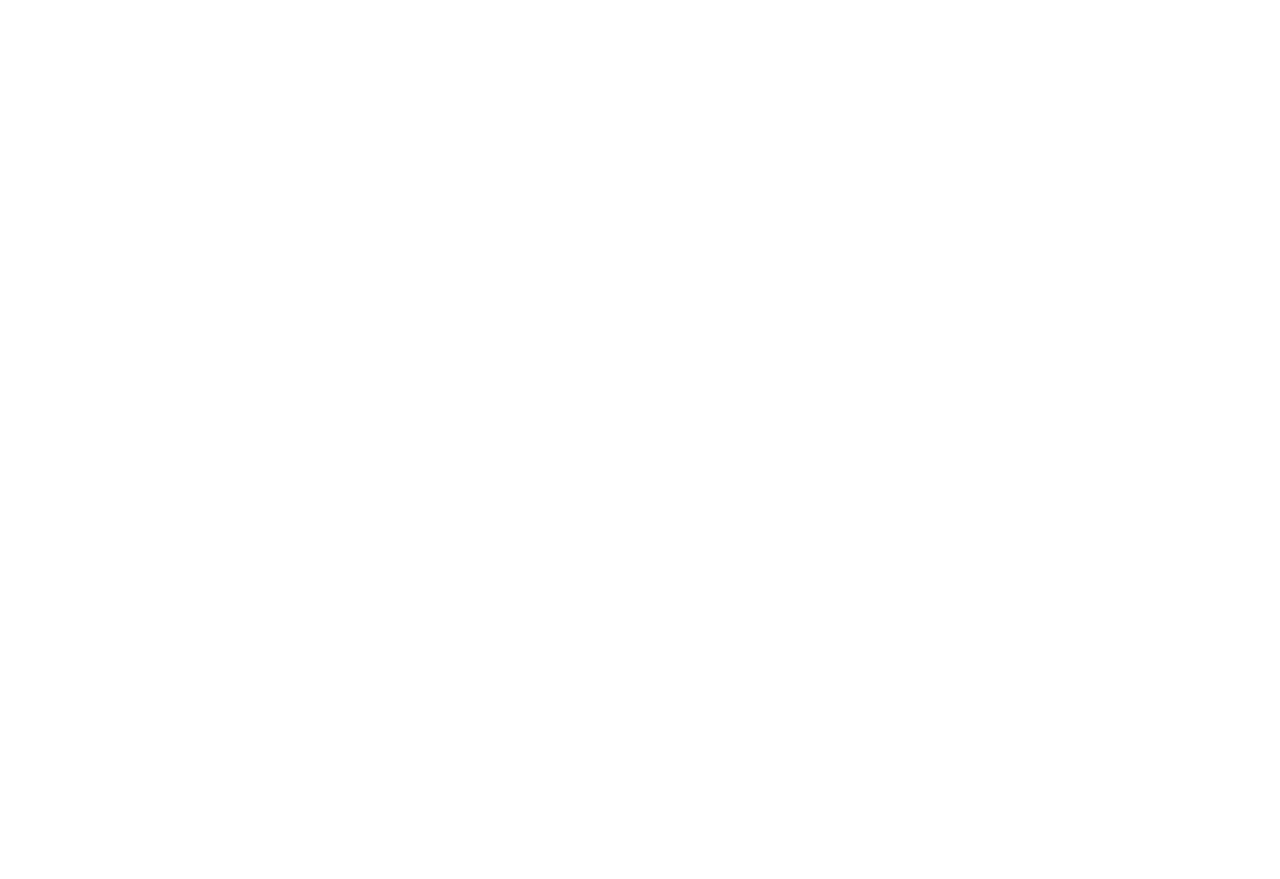
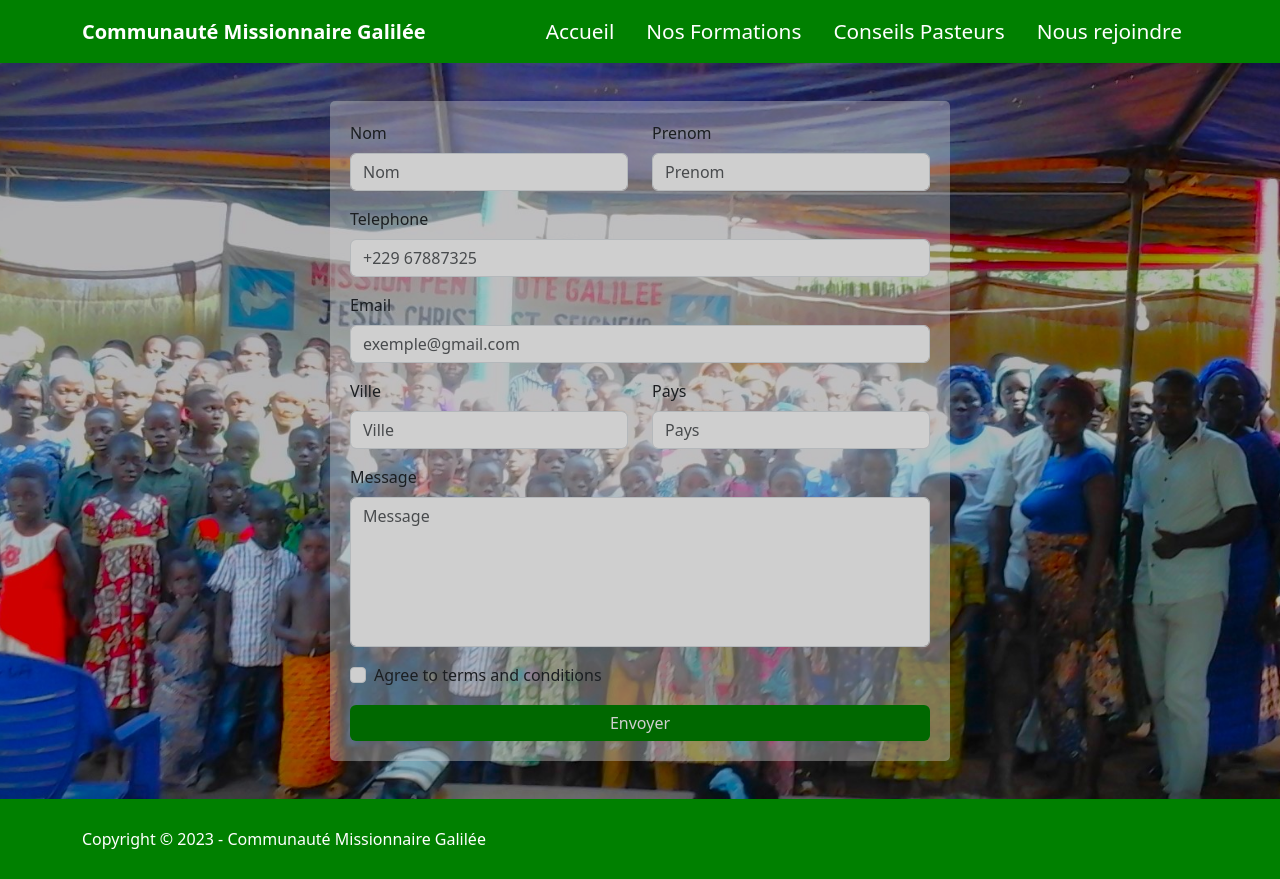
Before and after one commit to Charlot-DEDJINOU/Communaute-Missionnaire-Galilee, a React app: page /joindre in a window 1280 px wide. Before the commit this address had no page. Before the commit the page ends 800 px from the top, so only its background shows below. Built offline with nearby package versions, Linux system fonts and the light colour scheme.

Commit message:
add page joindre

```diff
--- a/src/components/App.js
+++ b/src/components/App.js
@@ -1,6 +1,7 @@
 import React from 'react';
 import { BrowserRouter as Router , Route , Routes } from 'react-router-dom';
 import CommunautaireHome from "./communautaireMissionnaireGalileen/views/CommunautaireHome"
+import JoindreView from './communautaireMissionnaireGalileen/views/JoindreView';
 
 function App() {
   return (
@@ -8,6 +9,7 @@ function App() {
         <Router>
           <Routes>
               <Route path='/' element={<CommunautaireHome />} />
+              <Route path='/joindre' element={<JoindreView />} />
           </Routes>
         </Router>
     </React.StrictMode>
--- /dev/null
+++ b/src/components/communautaireMissionnaireGalileen/header/header.css
@@ -0,0 +1,25 @@
+.logo {
+    font-weight: 700;
+    font-size: 20px;
+    color: white;
+}
+
+.logo:hover , .link:hover{
+    cursor: pointer;
+    color: black;
+}
+
+/* Média query pour les écrans plus petits */
+@media only screen and (max-width: 500px) {
+    .logo {
+        font-size: 12px;
+        text-align: center;
+    }
+}
+
+/* Média query pour les écrans moyens */
+@media only screen and (max-width: 992px) {
+    .logo {
+        font-size: 15px;
+    }
+}
--- a/src/components/communautaireMissionnaireGalileen/header/header.js
+++ b/src/components/communautaireMissionnaireGalileen/header/header.js
@@ -2,16 +2,17 @@ import Container from 'react-bootstrap/Container';
 import Nav from 'react-bootstrap/Nav';
 import Navbar from 'react-bootstrap/Navbar';
 import { NavLink } from 'react-router-dom';
+import "./header.css"
 
 function Header() {
 
-  const active = "text-white text-decoration-none fw-medium"
+  const active = "text-white text-decoration-none fw-medium link"
   const size = { fontSize: "1.3em" }
 
   return (
     <Navbar collapseOnSelect expand="lg" style={{ backgroundColor: "green" , minheight : "70px"}}>
       <Container>
-        <Navbar.Brand className={active} style={size}>Communauté Missionnaire Galilée</Navbar.Brand>
+        <Navbar.Brand className='logo'>Communauté Missionnaire Galilée</Navbar.Brand>
         <Navbar.Toggle aria-controls="responsive-navbar-nav" />
         <Navbar.Collapse id="responsive-navbar-nav">
           <Nav className="me-auto"></Nav>
@@ -26,7 +27,7 @@ function Header() {
                 <NavLink to="" className={active} style={size}>Conseils Pasteurs</NavLink>
             </Nav.Item>
             <Nav.Item className="mx-3 my-2">
-                <NavLink to="" className={active} style={size}>Nous rejoindre</NavLink>
+                <NavLink to="/joindre" className={active} style={size}>Nous rejoindre</NavLink>
             </Nav.Item>
           </Nav>
         </Navbar.Collapse>
--- /dev/null
+++ b/src/components/communautaireMissionnaireGalileen/joindre/Joindre.js
@@ -0,0 +1,99 @@
+import { useState } from 'react';
+import Button from 'react-bootstrap/Button';
+import Col from 'react-bootstrap/Col';
+import Form from 'react-bootstrap/Form';
+import Row from 'react-bootstrap/Row';
+import "./joindre.css"
+
+function Joindre() {
+  const [validated, setValidated] = useState(false);
+
+  const handleSubmit = (event) => {
+    const form = event.currentTarget;
+    if (form.checkValidity() === false) {
+      event.preventDefault();
+      event.stopPropagation();
+    }
+
+    setValidated(true);
+  };
+
+  return (
+    <section className='joindre'>
+      <Form noValidate validated={validated} onSubmit={handleSubmit} className='joindre-form'>
+      <Row className="mb-3">
+        <Form.Group as={Col} md="6" controlId="validationCustom01">
+          <Form.Label>Nom</Form.Label>
+          <Form.Control
+            required
+            type="text"
+            placeholder="Nom"
+          />
+          <Form.Control.Feedback className='fw-bold'>Correct !</Form.Control.Feedback>
+        </Form.Group>
+        <Form.Group as={Col} md="6" controlId="validationCustom02">
+          <Form.Label>Prenom</Form.Label>
+          <Form.Control
+            required
+            type="text"
+            placeholder="Prenom"
+          />
+          <Form.Control.Feedback className='fw-bold'>Correct !</Form.Control.Feedback>
+        </Form.Group>
+      </Row>
+      <Form.Group as={Col} md="12" className="mb-3" controlId="validationCustom03">
+        <Form.Label>Telephone</Form.Label>
+        <Form.Control type="number" placeholder="+229 67887325" required />
+        <Form.Control.Feedback type="invalid" className='fw-bold'>
+          Please provide a valid Telephone.
+        </Form.Control.Feedback>
+      </Form.Group>
+      <Form.Group as={Col} md="12" className="mb-3" controlId="validationCustom04">
+        <Form.Label>Email</Form.Label>
+        <Form.Control type="email" placeholder="exemple@gmail.com" required />
+        <Form.Control.Feedback type="invalid" className='fw-bold'>
+          Please provide a valid Email.
+        </Form.Control.Feedback>
+      </Form.Group>
+      <Row className="mb-3">
+        <Form.Group as={Col} md="6" controlId="validationCustom05">
+          <Form.Label>Ville</Form.Label>
+          <Form.Control
+            required
+            type="text"
+            placeholder="Ville"
+          />
+          <Form.Control.Feedback className='fw-bold'>Correct !</Form.Control.Feedback>
+        </Form.Group>
+        <Form.Group as={Col} md="6" controlId="validationCustom06">
+          <Form.Label>Pays</Form.Label>
+          <Form.Control
+            required
+            type="text"
+            placeholder="Pays"
+          />
+          <Form.Control.Feedback className='fw-bold'>Correct !</Form.Control.Feedback>
+        </Form.Group>
+      </Row>
+      <Form.Group as={Col} md="12" className="mb-3" controlId="validationCustom07">
+        <Form.Label>Message</Form.Label>
+        <Form.Control as="textarea" placeholder="Message"  style={{ height: '150px' , resize: "none"}} required />
+        <Form.Control.Feedback type="invalid" className='fw-bold'>
+          Please provide a valid Message.
+        </Form.Control.Feedback>
+      </Form.Group>
+      <Form.Group className="mb-3">
+        <Form.Check
+          required
+          label="Agree to terms and conditions"
+          feedback="You must agree before submitting."
+          feedbackType="invalid"
+        />
+      </Form.Group>
+      <Button type="submit" style={{backgroundColor : "green" , border : "none"}}>Envoyer</Button>
+    </Form>
+    </section>
+  );
+}
+
+export default Joindre;
--- /dev/null
+++ b/src/components/communautaireMissionnaireGalileen/joindre/joindre.css
@@ -0,0 +1,45 @@
+.joindre{
+    width: 100%;
+    background-image: url(../../../assets/photo-mpg.jpg);
+    background-size: cover;
+    background-position: center;
+    background-attachment: fixed;
+    display: flex;
+    flex-direction: column;
+    justify-content: center;
+    align-items: center;
+    min-height: 92vh;
+    height: auto;
+    padding: 20px;
+    position: relative; /* Ajout de cette ligne pour définir le contexte de positionnement */
+}
+
+.joindre::before {
+    content: "";
+    position: absolute;
+    top: 0;
+    left: 0;
+    width: 100%;
+    height: 100%;
+    background-color: rgba(0, 0, 0, 0.189); /* Couleur de fond avec opacité */
+}
+
+.joindre .joindre-form {
+    min-height: 85%;
+    height: auto;
+    width: 50%;
+    display: flex;
+    flex-direction: column;
+    background-color: rgba(255, 255, 255, 0.389);
+    padding: 20px;
+    border-radius: 5px;
+}
+
+@media (max-width: 768px) {
+    .joindre .joindre-form {
+        width: 100%;
+        background : none;
+    }
+}
+
+/* Média query pour les écrans moyens */
--- a/src/components/communautaireMissionnaireGalileen/presentation/presentation.css
+++ b/src/components/communautaireMissionnaireGalileen/presentation/presentation.css
@@ -1,4 +1,5 @@
 .presentationCommunautaire {
+    width: 100%;
     background-image: url(../../../assets/photo-mpg.jpg);
     background-size: cover;
     background-position: center;
@@ -22,8 +23,24 @@
 }
 
 .presentationCommunautaire .texte {
+    font-weight: 700;
     font-size: 30px;
-    font-weight: 700;
     color: black;
     text-shadow: 1px 2px white;
 }
+
+/* Média query pour les écrans plus petits */
+@media (max-width: 768px) {
+    .presentationCommunautaire .texte {
+        font-size: 22px;
+    }
+}
+
+/* Média query pour les écrans moyens */
+@media (max-width: 992px) {
+    .presentationCommunautaire .texte {
+        font-size: 25px;
+    }
+}
+
+/* Aucun média query pour les grands écrans, la taille par défaut (30px) s'appliquera */
--- /dev/null
+++ b/src/components/communautaireMissionnaireGalileen/views/JoindreView.js
@@ -0,0 +1,15 @@
+import Header from "../header/Header"
+import Footer from "../footer/Footer"
+import Joindre from "../joindre/Joindre"
+
+function JoindreView() {
+    return(
+        <>
+            <Header />
+            <Joindre />
+            <Footer />
+        </>
+    )
+}
+
+export default JoindreView
```
